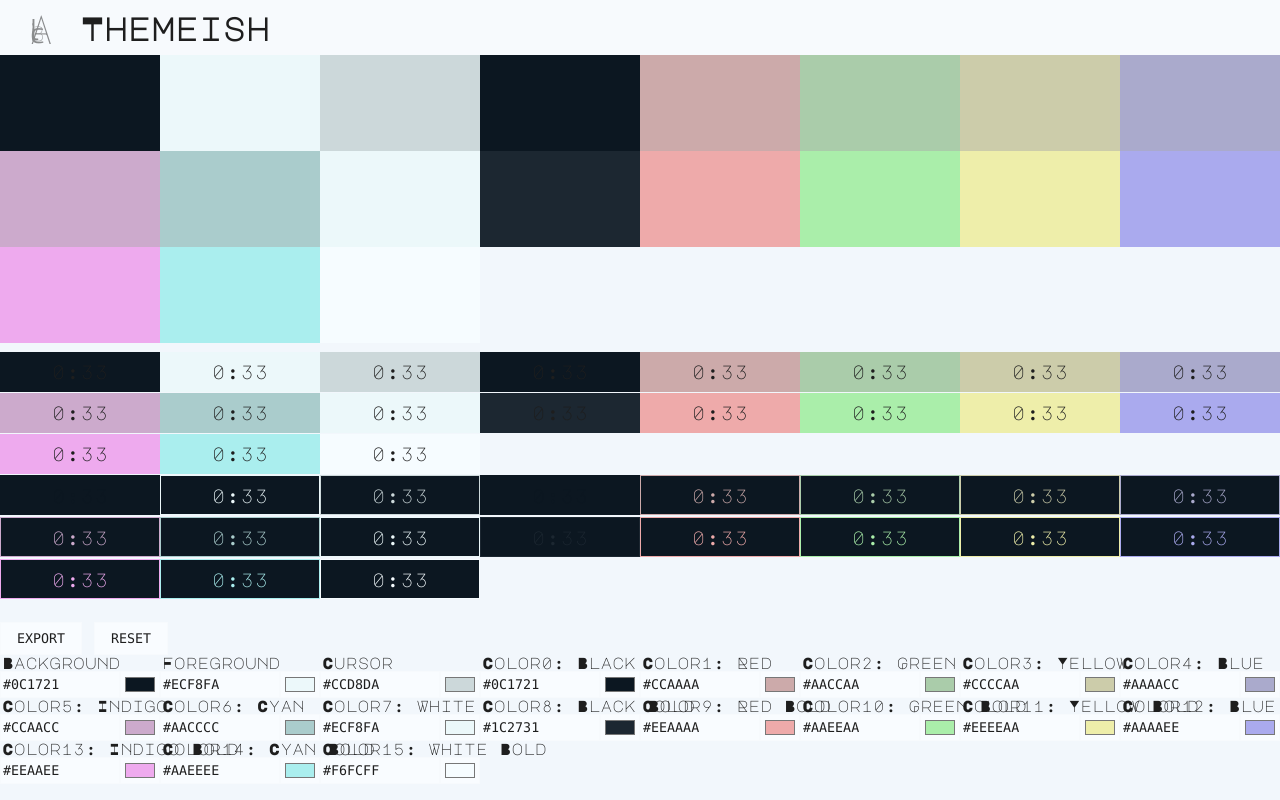
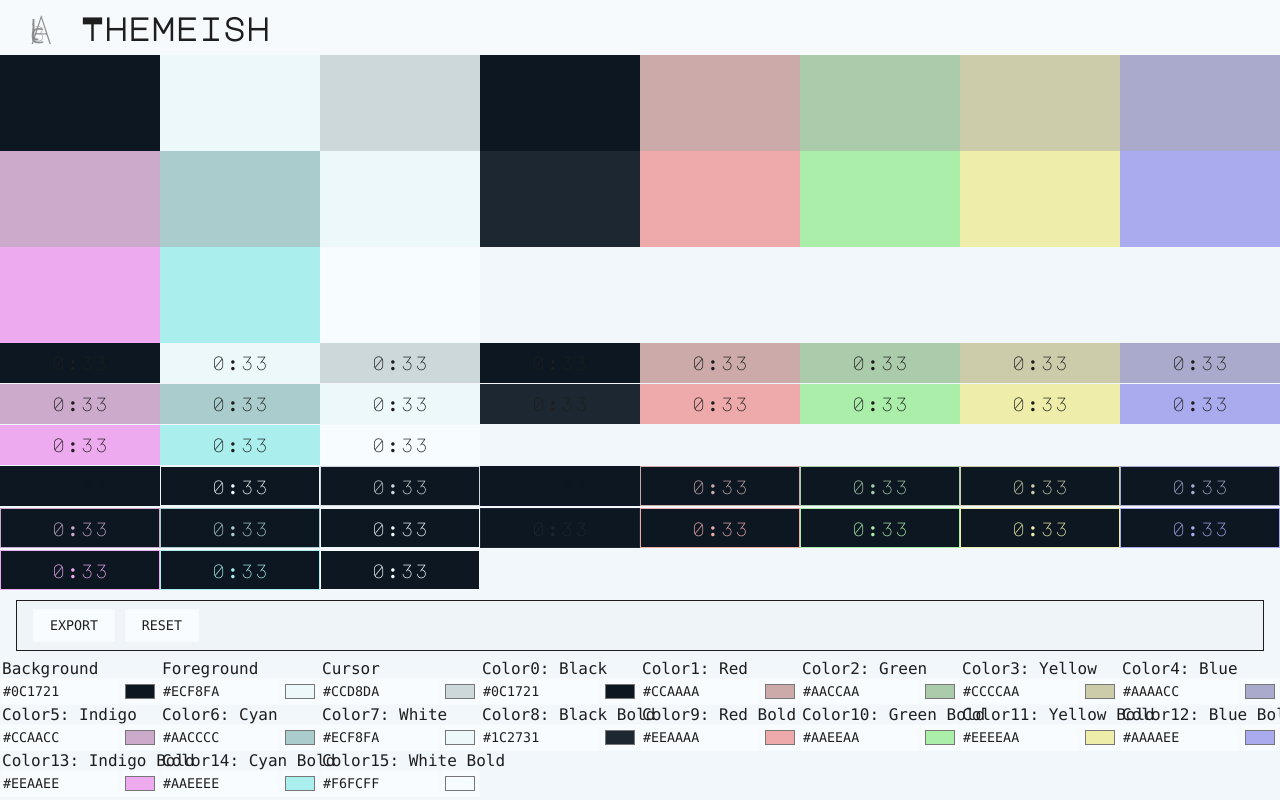
Before and after one commit to alic3dev/themeish, a SvelteKit app: page / in a window 1280 px wide. Built offline with nearby package versions, Linux system fonts and the light colour scheme.

Commit message:
Update styles a bit

```diff
--- a/src/routes/+page.svelte
+++ b/src/routes/+page.svelte
@@ -196,7 +196,7 @@
   </div>
 
   <div class="color-fields-container">
-    <div>
+    <div class="controls">
       <button on:click={onExportClicked}>Export</button>
       <button on:click={resetColors}>Reset</button>
     </div>
@@ -279,7 +279,19 @@
   }
 
   .color-fields-container {
-    padding: 1rem 0;
+    padding: 0;
+    padding-bottom: 0.5rem;
+
+    font-family: Menlo, Monaco, 'Courier New', monospace;
+  }
+
+  .controls {
+    padding: 0.5rem 1rem;
+    margin: 0.5rem 1rem;
+
+    background: rgba(0, 0, 0, 0.0125);
+
+    border: 1px solid var(--color-text);
   }
 
   .color-field {
@@ -336,6 +348,9 @@
       width: 100vw;
       max-width: 10px;
 
+      font-size: 0.9rem;
+      text-transform: uppercase;
+
       overflow: hidden;
       text-overflow: ellipsis;
       white-space: nowrap;
```
